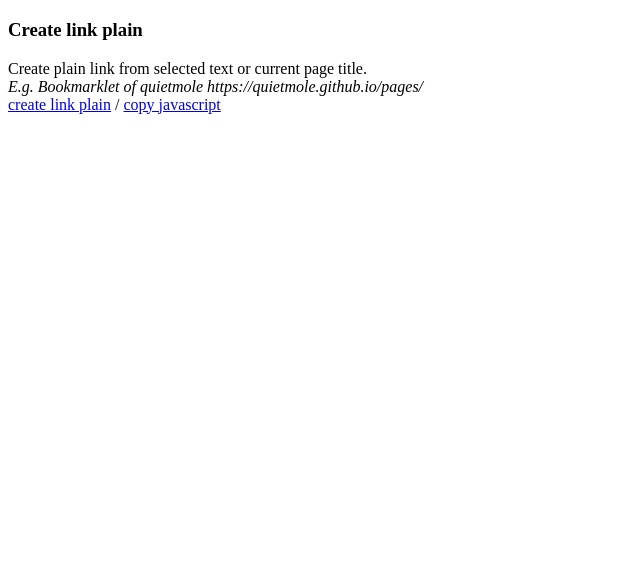
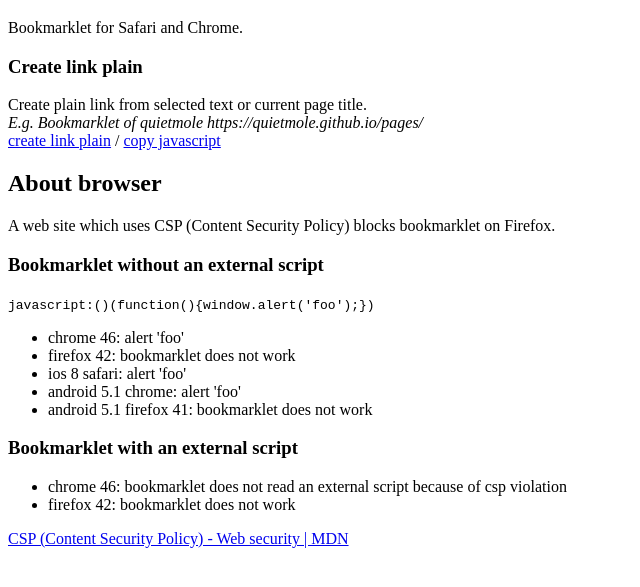
Before and after one commit to quietmole/pages, a website: page index.html in a window 1280 px wide. Shown: the part 61-648 px from the top of the page, without its empty margins (0-640 px from the left). Drawn offline with Linux system fonts and the light colour scheme.

Commit message:
docs(index): add about browser

```diff
--- a/index.html
+++ b/index.html
@@ -5,11 +5,40 @@
 </head>
 <body>
 <h1>Bookmarklet of quietmole</h1>
+
+Bookmarklet for Safari and Chrome.
+
 <h3>Create link plain</h3>
 
 Create plain link from selected text or current page title.<br />
 <em>E.g. Bookmarklet of quietmole https://quietmole.github.io/pages/</em><br />
 
 <a href="javascript:void%20function(){var%20n=(%22getSelection%22in%20window%3Fwindow:document).getSelection().toString(),o=window.document.title,i=window.location.href,t=[];n%3Ft.push(n):o%26%26t.push(o),t.push(i),window.prompt(%22created%20link%22,t.join(%22%20%22))}();">create link plain</a> / <a href="javascript:void%20function(){window.prompt(%22built%20javascript%22,%22javascript:void%2520function(){var%2520n=(%2522getSelection%2522in%2520window%253Fwindow:document).getSelection().toString(),o=window.document.title,i=window.location.href,t=[];n%253Ft.push(n):o%2526%2526t.push(o),t.push(i),window.prompt(%2522created%2520link%2522,t.join(%2522%2520%2522))}();%22)}();">copy javascript</a>
+
+<h2>About browser</h2>
+
+A web site which uses CSP (Content Security Policy) blocks bookmarklet on Firefox.
+
+<h3>Bookmarklet without an external script</h3>
+
+<code>javascript:()(function(){window.alert('foo');})</code>
+
+<ul>
+  <li>chrome 46: alert 'foo'</li>
+  <li>firefox 42: bookmarklet does not work</li>
+  <li>ios 8 safari: alert 'foo'</li>
+  <li>android 5.1 chrome: alert 'foo'</li>
+  <li>android 5.1 firefox 41: bookmarklet does not work</li>
+</ul>
+
+<h3>Bookmarklet with an external script</h3>
+
+<ul>
+  <li>chrome 46: bookmarklet does not read an external script because of csp violation</li>
+  <li>firefox 42: bookmarklet does not work</li>
+</ul>
+
+<a href="https://developer.mozilla.org/en-US/docs/Web/Security/CSP">CSP (Content Security Policy) - Web security | MDN</a>
+
 </body>
 </html>
```
Also changed, not shown: template/index.html (+29 -0 lines).
